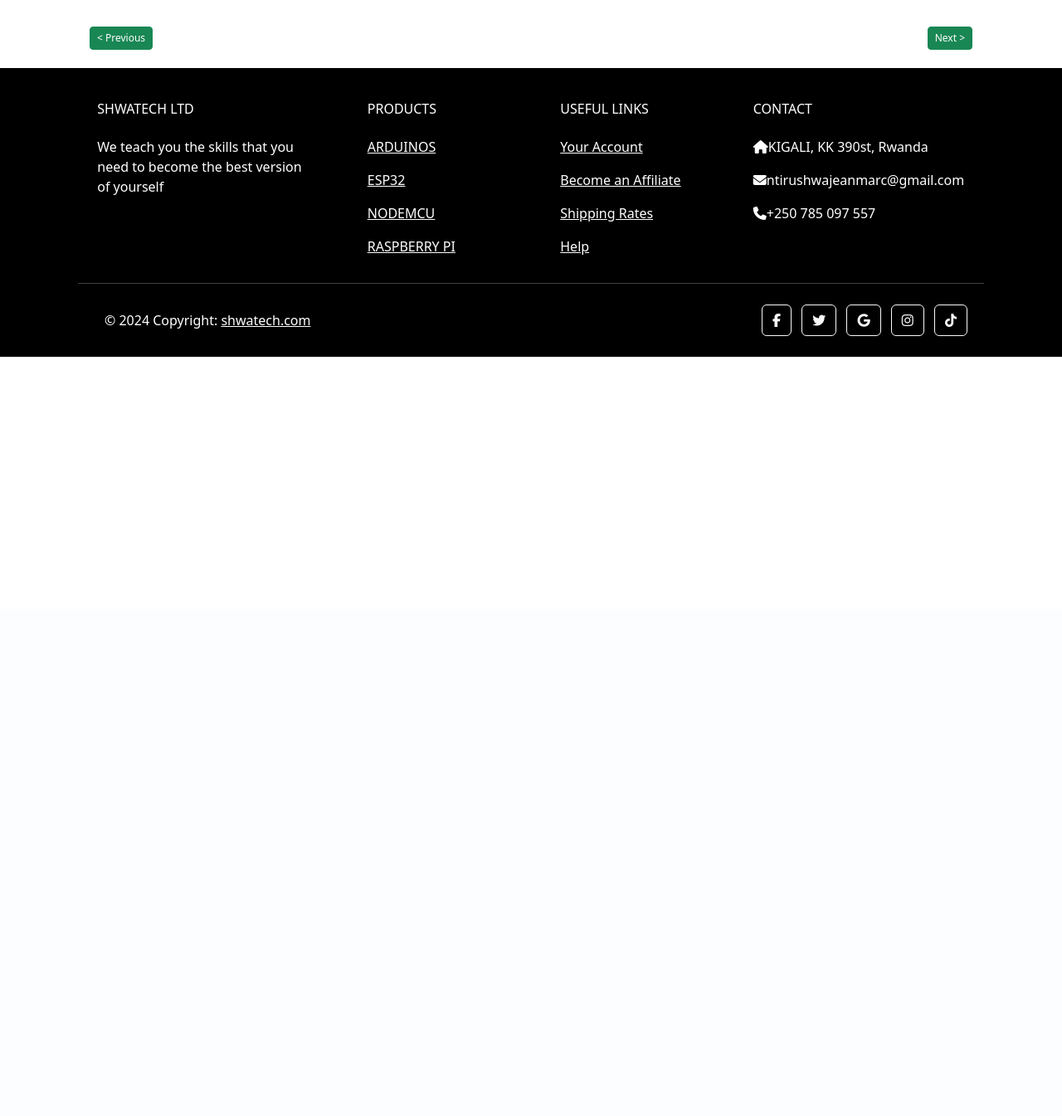
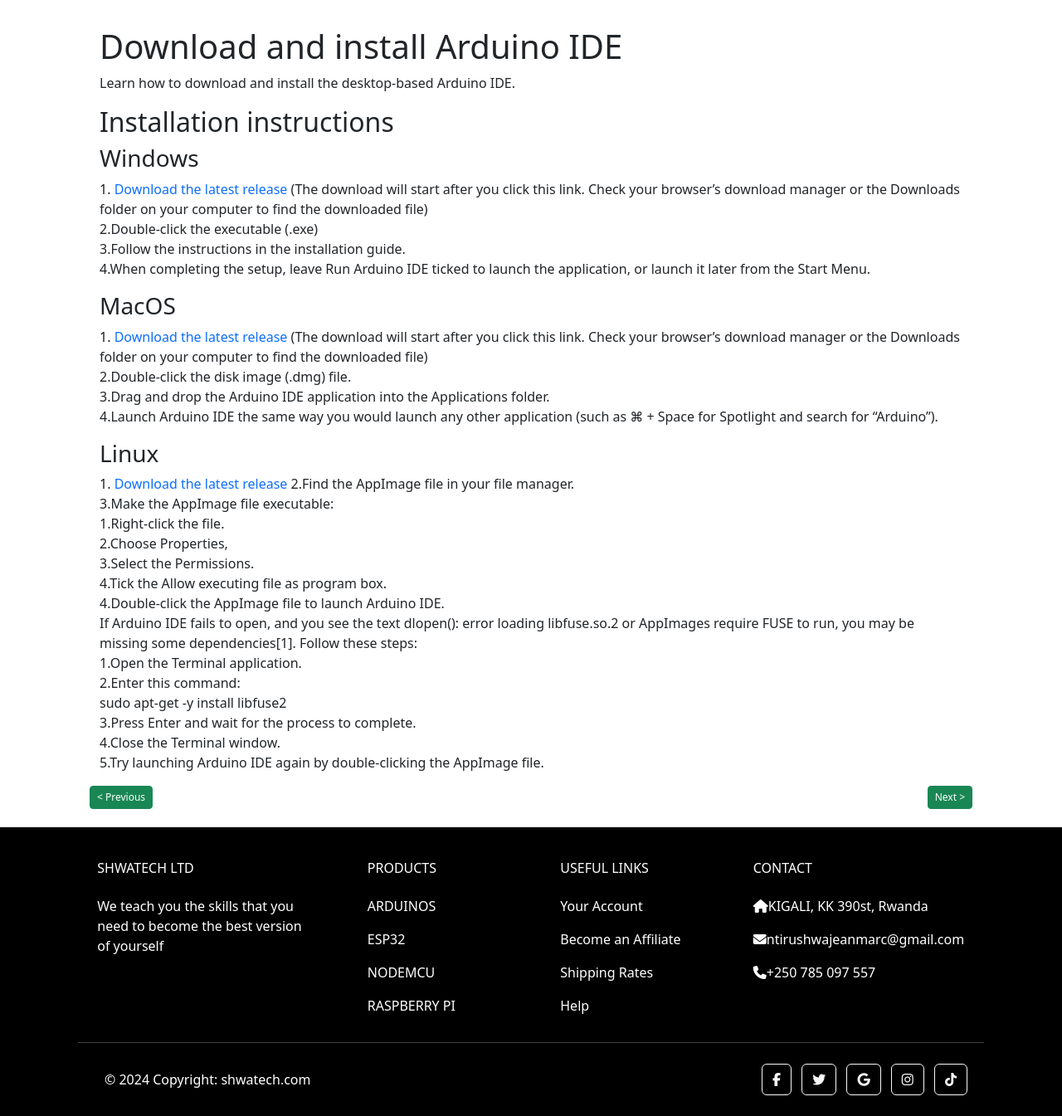
Before and after one commit to ntirushwajeanmarc/shwatech_web, a Flask app: page /arduino-ide in a window 1280 px wide. Shown: the part 66-1411 px from the top of the page at 83% size. Before the commit the page ends 496 px from the top, so only its background shows below. Run offline with Flask 3, Linux system fonts and the light colour scheme; some libraries are stand-ins or nearby versions.

Commit message:
new change

```diff
--- a/static/css/style.css
+++ b/static/css/style.css
@@ -36,3 +36,6 @@ pre{
 .nav{
 color: white;
 }
+a{
+    text-decoration: none;
+}
--- a/templates/arduino/ide.html
+++ b/templates/arduino/ide.html
@@ -5,7 +5,52 @@
 {% block body %}
 <div class="container mt-5 content">
     <div class="row">
+    <h1>Download and install Arduino IDE</h1>
+    <p>Learn how to download and install the desktop-based Arduino IDE.</p>
+    <h2>Installation instructions</h2>
+    <h3>Windows</h3>
+    <p><a style="text-decoration: none;"  href="https://downloads.arduino.cc/arduino-ide/arduino-ide_latest_Windows_64bit.exe">
+        <span style="color: rgb(30, 28, 28);">1.</span>
+        <span >Download the latest release</span> </a>
+        (The download will start after you click this link. Check your browser’s download manager or the Downloads folder on your computer to find the downloaded file)<br>
+        2.Double-click the executable (.exe)<br>
+        3.Follow the instructions in the installation guide.<br>
+        4.When completing the setup, leave Run Arduino IDE ticked to launch the application, or launch it later from the Start Menu.<br>
+    </p>
+    <h3>MacOS</h3>
+    <p><a style="text-decoration: none;"  href="https://downloads.arduino.cc/arduino-ide/arduino-ide_latest_Windows_64bit.exe">
+        <span style="color: rgb(30, 28, 28);">1.</span>
+        <span >Download the latest release</span> </a>
+        (The download will start after you click this link. Check your browser’s download manager or the Downloads folder on your computer to find the downloaded file)<br>
+        2.Double-click the disk image (.dmg) file.<br>
+        3.Drag and drop the Arduino IDE application into the Applications folder.<br>
+        4.Launch Arduino IDE the same way you would launch any other application (such as ⌘ + Space for Spotlight and search for “Arduino”).<br>
+    </p>
+    <h3>Linux</h3>
+    <p><a style="text-decoration: none;"  href="https://downloads.arduino.cc/arduino-ide/arduino-ide_latest_Windows_64bit.exe">
+        <span style="color: rgb(30, 28, 28);">1.</span>
+        <span >Download the latest release</span> </a>
+        2.Find the AppImage file in your file manager.<br>
+        3.Make the AppImage file executable:<br>
+          1.Right-click the file.<br>
+          2.Choose Properties,<br>
+          3.Select the Permissions.<br>
+          4.Tick the Allow executing file as program box.<br>
+        4.Double-click the AppImage file to launch Arduino IDE.<br>
 
+        If Arduino IDE fails to open, and you see the text dlopen(): error loading libfuse.so.2 or AppImages require FUSE to run, you may be missing some dependencies[1]. Follow these steps:<br>
+        1.Open the Terminal application.<br>
+
+        2.Enter this command:<br>
+
+        sudo apt-get -y install libfuse2<br>
+
+        3.Press Enter and wait for the process to complete.<br>
+
+        4.Close the Terminal window.<br>
+
+        5.Try launching Arduino IDE again by double-clicking the AppImage file.<br>
+    </p>
 
         <div class="position-relative">
             <a class="btn btn-success  btn-sm position-absolute top-0 start-0"
```
